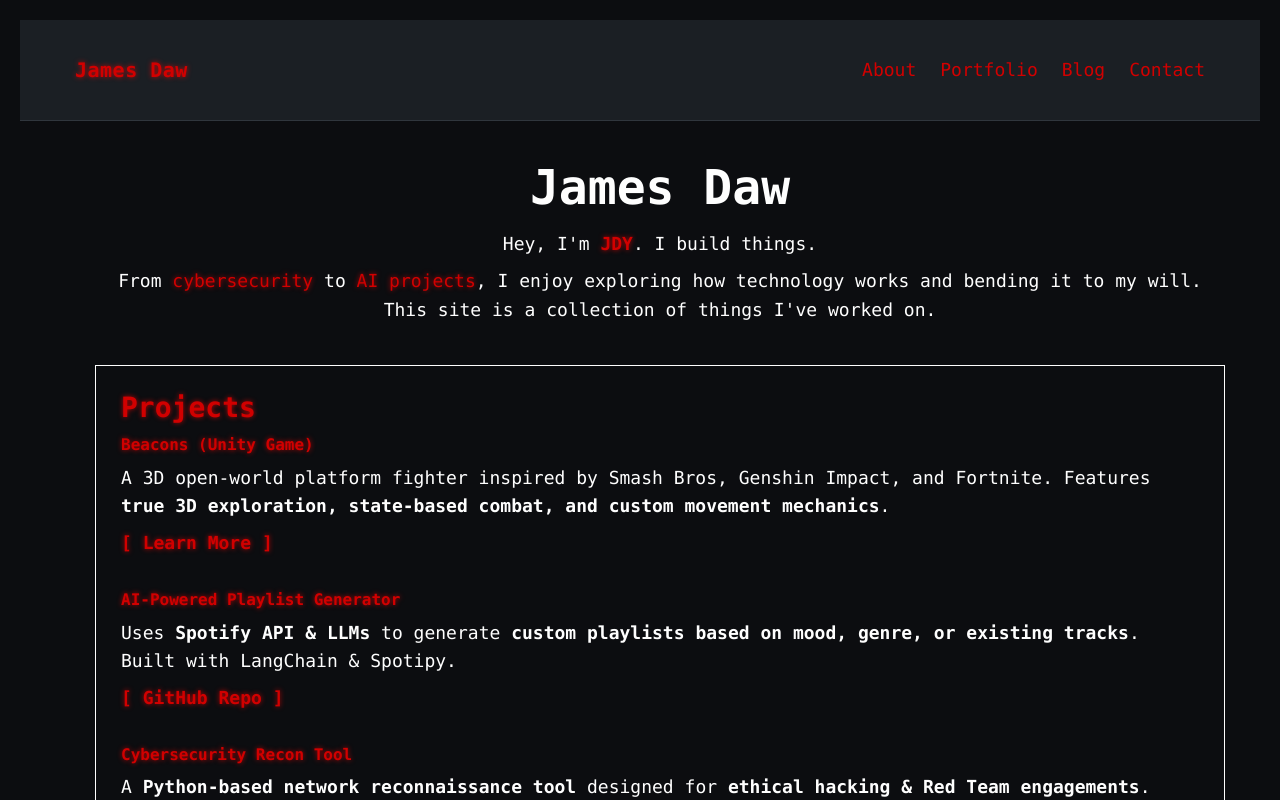
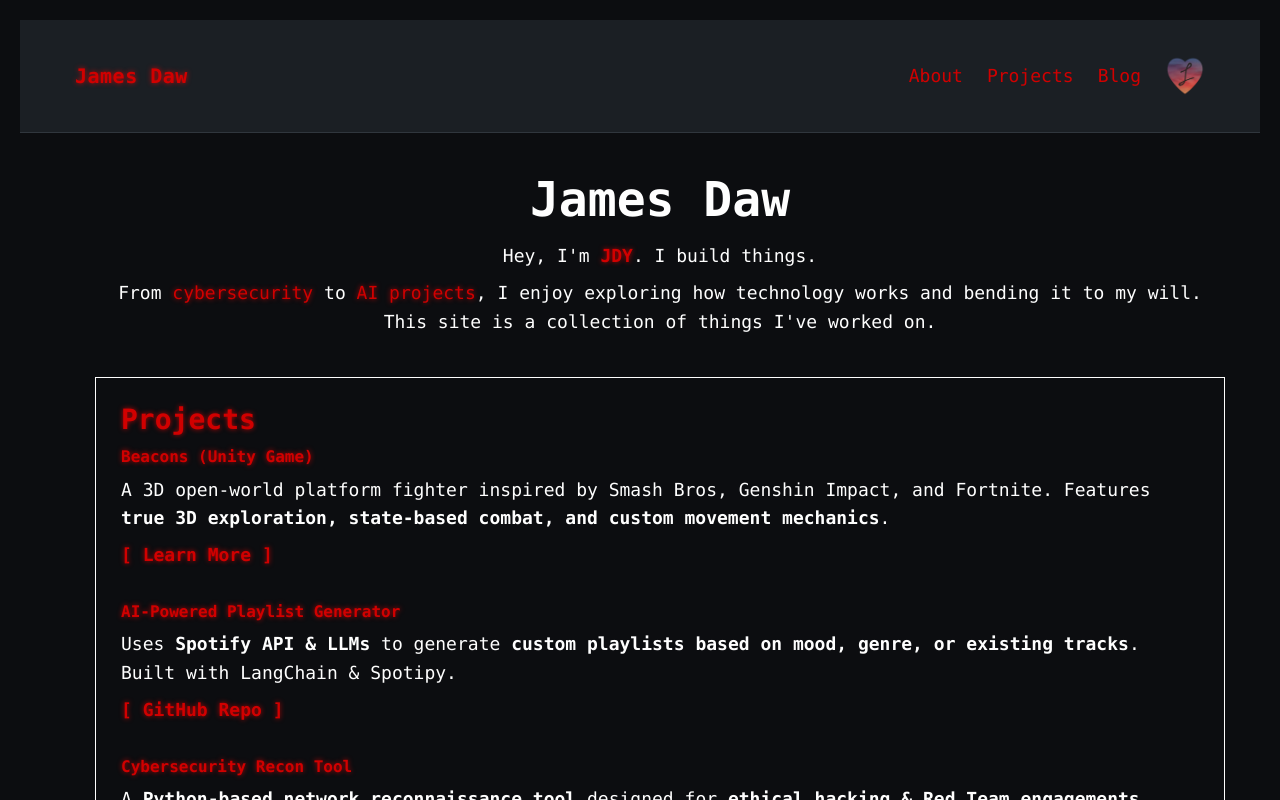
Before and after one commit to Jadday/jdy-portfolio, a Next.js app: page / in a window 1280 px wide. Shown: the top 800 px of the page. Built offline with nearby package versions, Linux system fonts and the light colour scheme.

Commit message:
Add logo to end of navbar

```diff
--- a/app/components/Header.tsx
+++ b/app/components/Header.tsx
@@ -10,11 +10,11 @@ export default function Header() {
         </Link>
 
         {/* Navigation Links */}
-        <div className="space-x-6 text-lg">
+        <div className="space-x-6 text-lg flex items-center">
           <Link href="/about" className="nav-link">About</Link>
-          <Link href="/portfolio" className="nav-link">Portfolio</Link>
+          <Link href="/portfolio" className="nav-link">Projects</Link>
           <Link href="/blog" className="nav-link">Blog</Link>
-          <Link href="/contact" className="nav-link">Contact</Link>
+          <img src="/navbar-icon.png" alt="Description" width={40} height={40} />
         </div>
       </nav>
     </header>
```
Also changed, not shown: public/navbar-icon.png (added).
